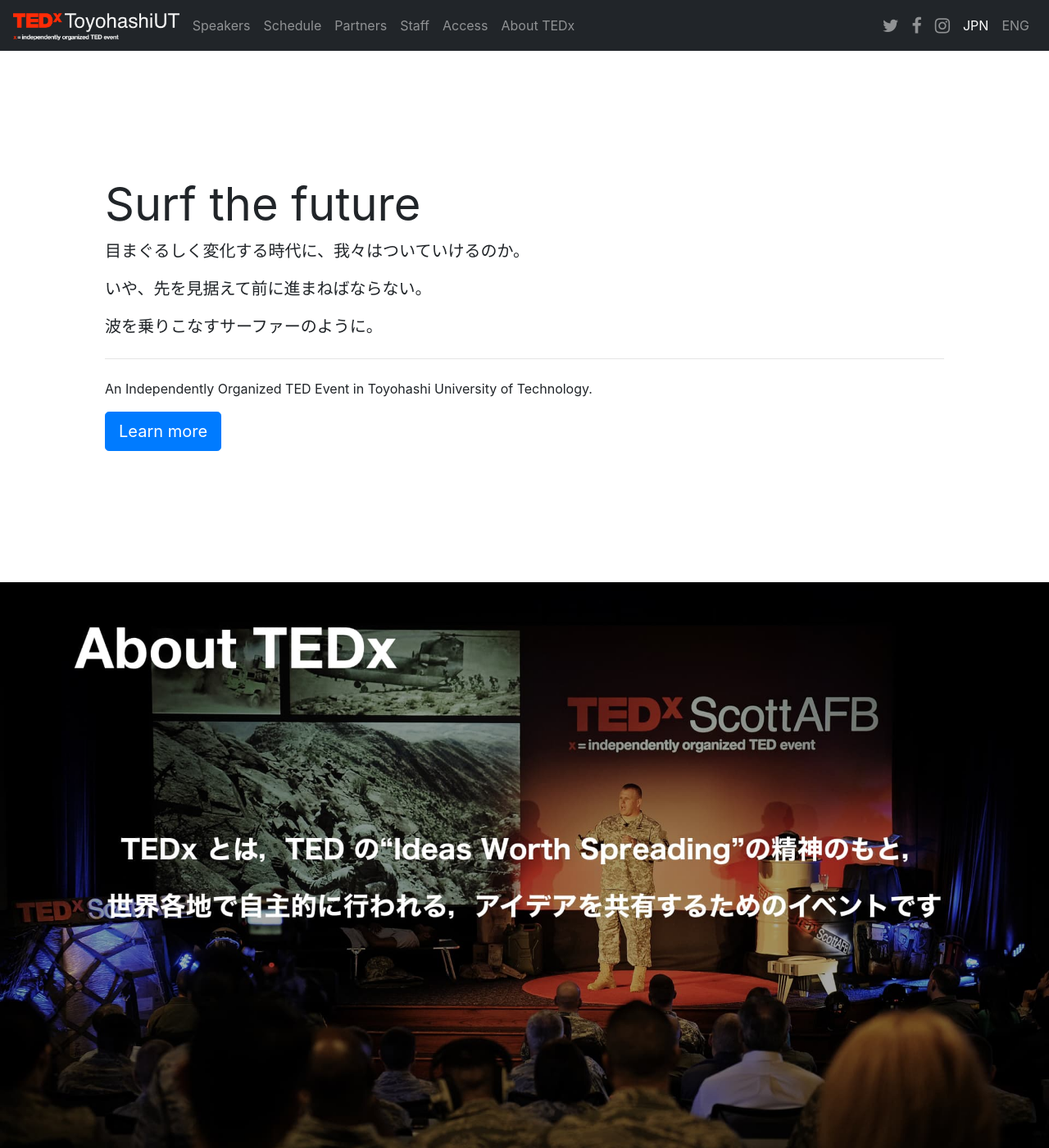
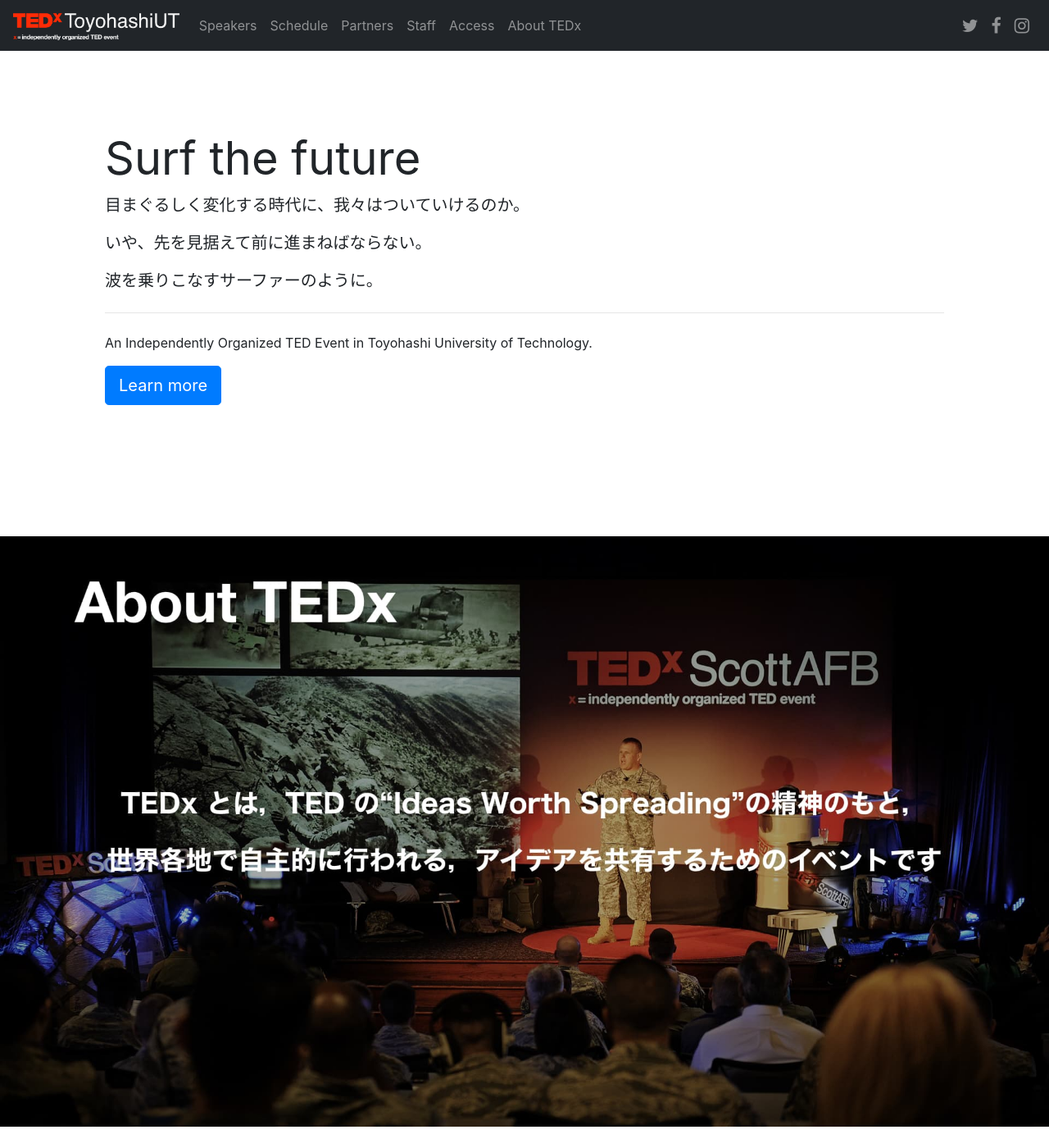
Before and after one commit to jun1007na/TEDxToyohashiUT-HP, a Jekyll site: the page built from index.md, in a window 1280 px wide and 1400 px high. Shown: the whole window at 82% size. Built offline with Jekyll 4.4.1, drawn with Linux system fonts in a browser that asks for light colours; some of the changed text lies outside the part shown.

Commit message:
improve nav-bar view under sm

```diff
--- a/_includes/belt.html
+++ b/_includes/belt.html
@@ -1,4 +1,4 @@
-<section id="about-tedx">
+<section id="about-tedx" class="d-none d-md-block">
   <div class="pb-5">
     <div id="carouselExampleSlidesOnly" class="carousel slide" data-ride="carousel">
       <div class="carousel-inner">
--- a/_includes/nav.html
+++ b/_includes/nav.html
@@ -1,10 +1,12 @@
-<nav class="navbar navbar-expand navbar-dark flex-column flex-md-row navbar-bg fixed-top">
+<nav class="navbar navbar-expand-md navbar-dark navbar-bg fixed-top">
+    <a class="navbar-brand" href="#" aria-label="TEDxToyohashiUT">
+        <img src="./assets/img/logo.png" alt="TEDxToyohashiUT" class="d-block" width="202.8" height="36"></a>
+    <button class="navbar-toggler" type="button" data-toggle="collapse" data-target="#navbarSupportedContent" aria-controls="navbarSupportedContent" aria-expanded="false" aria-label="Toggle navigation">
+        <span class="navbar-toggler-icon"></span>
+    </button>
 
-  <a class="navbar-brand mr-0 mr-md-2" href="/" aria-label="Bootstrap">
-  <img src="./assets/img/logo.png" alt="TEDxToyohashiUT" class="d-block" width="202.8" height="36"></a>
-
-  <div class="navbar-nav-scroll">
-    <ul class="navbar-nav bd-navbar-nav flex-row">
+    <div class="collapse navbar-collapse" id="navbarSupportedContent">
+        <ul class="navbar-nav mr-auto">
             <li class="nav-item">
                 <a class="nav-link" href="#speakers">Speakers</a>
             </li>
@@ -24,24 +26,37 @@
             <li class="nav-item">
                 <a class="nav-link" href="#about-tedx">About TEDx</a>
             </li>
+            <!--
+      <li class="nav-item dropdown">
+        <a class="nav-link dropdown-toggle" href="#" id="navbarDropdown" role="button" data-toggle="dropdown" aria-haspopup="true" aria-expanded="false">
+          Dropdown
+        </a>
+        <div class="dropdown-menu" aria-labelledby="navbarDropdown">
+          <a class="dropdown-item" href="#">Action</a>
+          <a class="dropdown-item" href="#">Another action</a>
+          <div class="dropdown-divider"></div>
+          <a class="dropdown-item" href="#">Something else here</a>
+        </div>
+      </li>
+-->
+        </ul>
+        <!--
+    <form class="form-inline my-2 my-lg-0">
+      <input class="form-control mr-sm-2" type="search" placeholder="Search" aria-label="Search">
+      <button class="btn btn-outline-success my-2 my-sm-0" type="submit">Search</button>
+    </form>
+-->
+
+        <ul class="navbar-nav my-2 my-lg-0">
+            <li class="nav-item d-none d-md-block">
+                <a class="nav-link p-2" href="https://twitter.com/tedxtoyohashiut"><i class="fa fa-lg fa-twitter"></i></a>
+            </li>
+            <li class="nav-item d-none d-md-block">
+                <a class="nav-link p-2" href="https://www.facebook.com/TEDxToyohashiUT/"><i class="fa fa-lg fa-facebook"></i></a>
+            </li>
+            <li class="nav-item d-none d-md-block">
+                <a class="nav-link p-2" href="https://www.instagram.com/tedxtoyohashiut/"><i class="fa fa-lg fa-instagram"></i></a>
+            </li>
         </ul>
     </div>
-
-  <ul class="navbar-nav flex-row ml-md-auto d-none d-md-flex">
-    <li class="nav-item">
-      <a class="nav-link p-2" href="https://twitter.com/tedxtoyohashiut"><i class="fa fa-lg fa-twitter"></i></a>
-    </li>
-    <li class="nav-item">
-      <a class="nav-link p-2" href="https://www.facebook.com/TEDxToyohashiUT/"><i class="fa fa-lg fa-facebook"></i></a>
-    </li>
-    <li class="nav-item">
-      <a class="nav-link p-2" href="https://www.instagram.com/tedxtoyohashiut/"><i class="fa fa-lg fa-instagram"></i></a>
-    </li>
-    <li class="nav-item">
-      <a class="nav-link active" href="#">JPN</a>
-    </li>
-    <li class="nav-item">
-      <a class="nav-link" href="#">ENG</a>
-    </li>
-  </ul>
 </nav>
--- a/_includes/staff.html
+++ b/_includes/staff.html
@@ -13,11 +13,13 @@
           <div class="card-body">
             <h5 class="card-title">Yuta</h5>
             <h6 class="card-subtitle mb-2 text-muted">Organizer</h6>
-            <p class="card-text">TEDxToyohashiUT Organizer.■姫路→豊橋の某国立大(休学〜復学👈ココ)電気電子 ■テラドローン(東京)/webエンジニア/ドローン空撮■TEDxToyohashiUT代表(@tedxtoyohashiut)→3月■BIT VALLEY2018/10月Techフェス豊橋@サイエンスコア/PoliPoliアンバサダー</p>
+            <p class="card-text">海外在住時にTEDxを開催できることを知り、今年2月の帰国直後より準備を進めてきた。在学中にTEDxを開催することが目標であり、豊橋技科大発で世界に“価値あるアイデア”を広めていき、大学内からも発信者を生み出していきたい。</p>
+<!--
             <a href="#" class="card-link">Card link</a>
             <a href="#" class="card-link">
             <i class="fa fa-twitter"></i>
           </a>
+-->
           </div>
         </div>
       </div>
@@ -28,10 +30,12 @@
             <h5 class="card-title">Rimu</h5>
             <h6 class="card-subtitle mb-2 text-muted">Co-organizer</h6>
             <p class="card-text">TEDxToyohashiUT Co-organizer.</p>
+<!--
             <a href="#" class="card-link">Card link</a>
             <a href="#" class="card-link">
             <i class="fa fa-twitter"></i>
           </a>
+-->
           </div>
         </div>
       </div>
@@ -41,11 +45,14 @@
           <div class="card-body">
             <h5 class="card-title">Michael</h5>
             <h6 class="card-subtitle mb-2 text-muted">Co-organizer</h6>
-            <p class="card-text">TEDxToyohashiUT Co-organizer.</p>
+            <p class="card-text">岐阜工業高等専門学校から豊橋技術科学大学（TUT）へ編入し、後輩や家族がTUTへ入学したいと思える環境を整備することを日々考えている。
+その一環としてTUTを盛り上げるべく、地域からアイディアを広げるという理念で動いているTEDxToyohashiUTの実行グループへ参加し、現在奔走中。</p>
+<!--
             <a href="#" class="card-link">Card link</a>
             <a href="#" class="card-link">
             <i class="fa fa-twitter"></i>
           </a>
+-->
           </div>
         </div>
       </div>
--- a/assets/css/custom.css
+++ b/assets/css/custom.css
@@ -31,9 +31,11 @@
   padding: 0;
 }
 
+/*
 body {
   padding-top: 56px;
 }
+*/
 
 /*
 section {
```
Also changed, not shown: 3 other files. Lines whose indentation alone changed are shown as unchanged.
